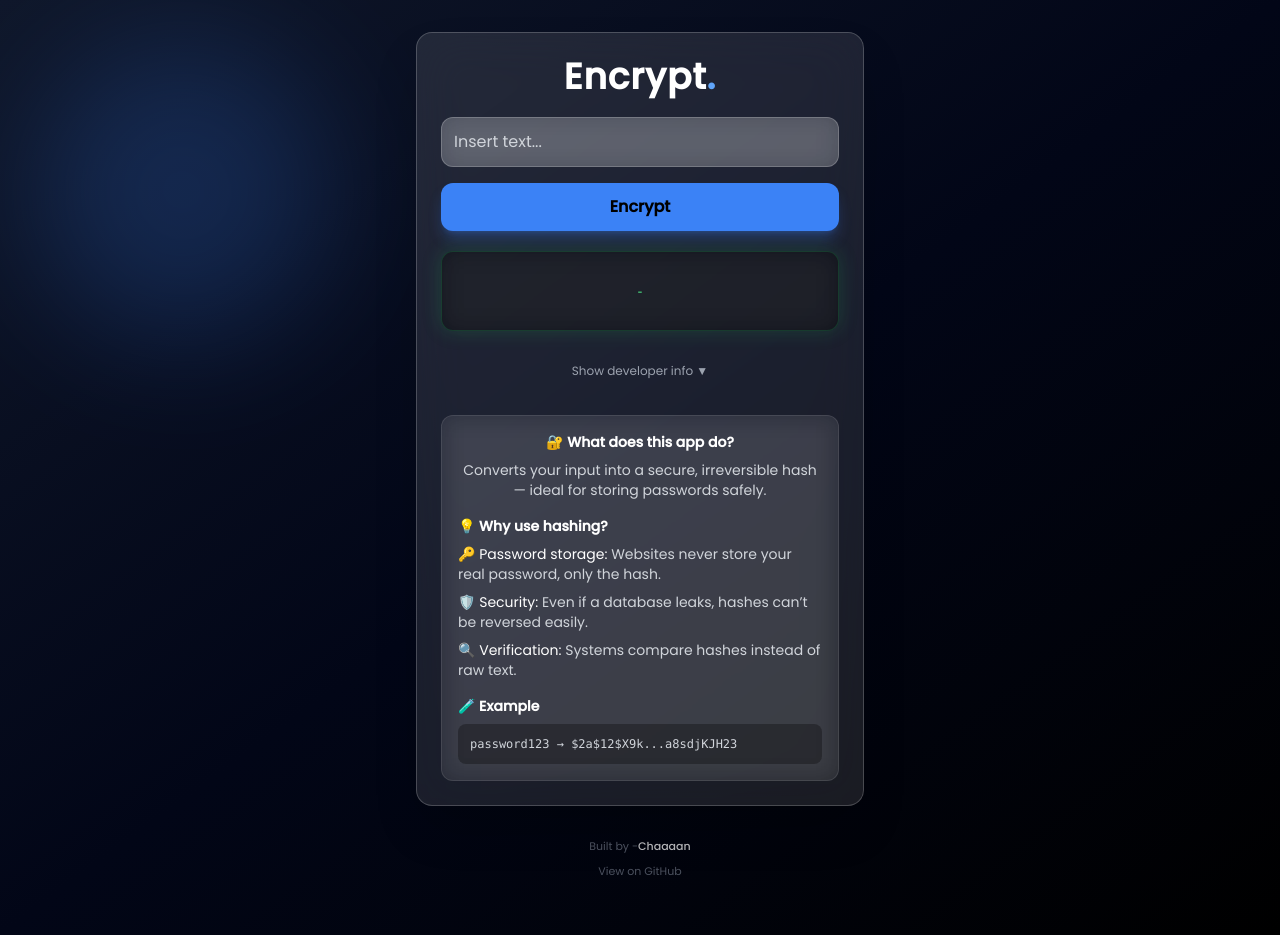
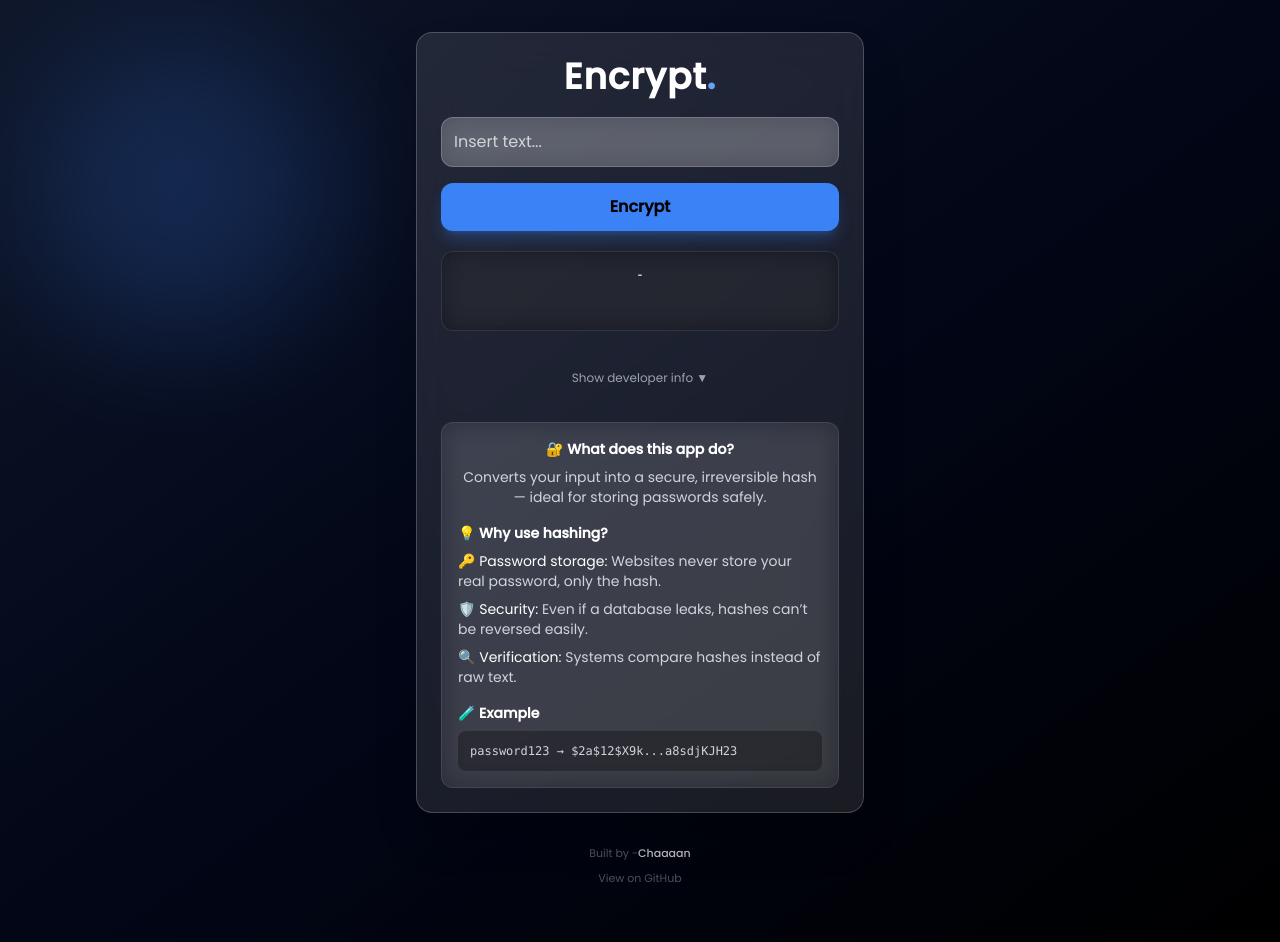
Before and after one commit to RandyMadrigal/encrypt, a React (Vite) app in the folder frontend/: page / in a window 1280 px wide. Built offline with nearby package versions, Linux system fonts and the light colour scheme; no server answers.

Commit message:
remove animation

```diff
--- a/frontend/src/components/home/Encrypt.tsx
+++ b/frontend/src/components/home/Encrypt.tsx
@@ -1,50 +1,43 @@
-import { useEffect, useState } from "react";
+import { motion, AnimatePresence } from "framer-motion";
 
 interface propEncrypt {
   encrypt: string;
-  loading?: boolean;
 }
 
-const CHARS = "ABCDEFGHIJKLMNOPQRSTUVWXYZ0123456789$#@!";
-
-export const Encrypt = ({ encrypt, loading }: propEncrypt) => {
-  const [display, setDisplay] = useState("");
-
-  useEffect(() => {
-    if (!loading) {
-      setDisplay(encrypt);
-      return;
-    }
-
-    const interval = setInterval(() => {
-      let fake = "";
-      for (let i = 0; i < 20; i++) {
-        fake += CHARS[Math.floor(Math.random() * CHARS.length)];
-      }
-      setDisplay(fake);
-    }, 50);
-
-    return () => clearInterval(interval);
-  }, [loading, encrypt]);
-
+export const Encrypt = ({ encrypt }: propEncrypt) => {
   return (
     <div
+      className="w-full"
+      ref={(el) => {
+        if (el && encrypt !== "-") {
+          el.scrollIntoView({ behavior: "smooth", block: "center" });
+        }
+      }}
+    >
+      <AnimatePresence mode="wait">
+        <motion.textarea
+          key={encrypt}
+          initial={{ opacity: 0, y: 10 }}
+          animate={{ opacity: 1, y: 0 }}
+          exit={{ opacity: 0, y: -10 }}
+          transition={{ duration: 0.25 }}
+          value={encrypt}
+          disabled
           className="
             w-full
             min-h-[80px]
             p-3
             rounded-xl
             text-center
-        text-green-400
+            text-white
             font-mono text-sm
-        bg-black/40
-        border border-green-500/20
+            bg-black/30
+            border border-white/10
             backdrop-blur-md
-        flex items-center justify-center
-        shadow-[0_0_20px_rgba(34,197,94,0.2)]
+            resize-none
           "
-    >
-      {loading ? <span className="animate-pulse">{display}</span> : encrypt}
+        />
+      </AnimatePresence>
     </div>
   );
 };
```
Lines whose indentation alone changed are shown as unchanged.
